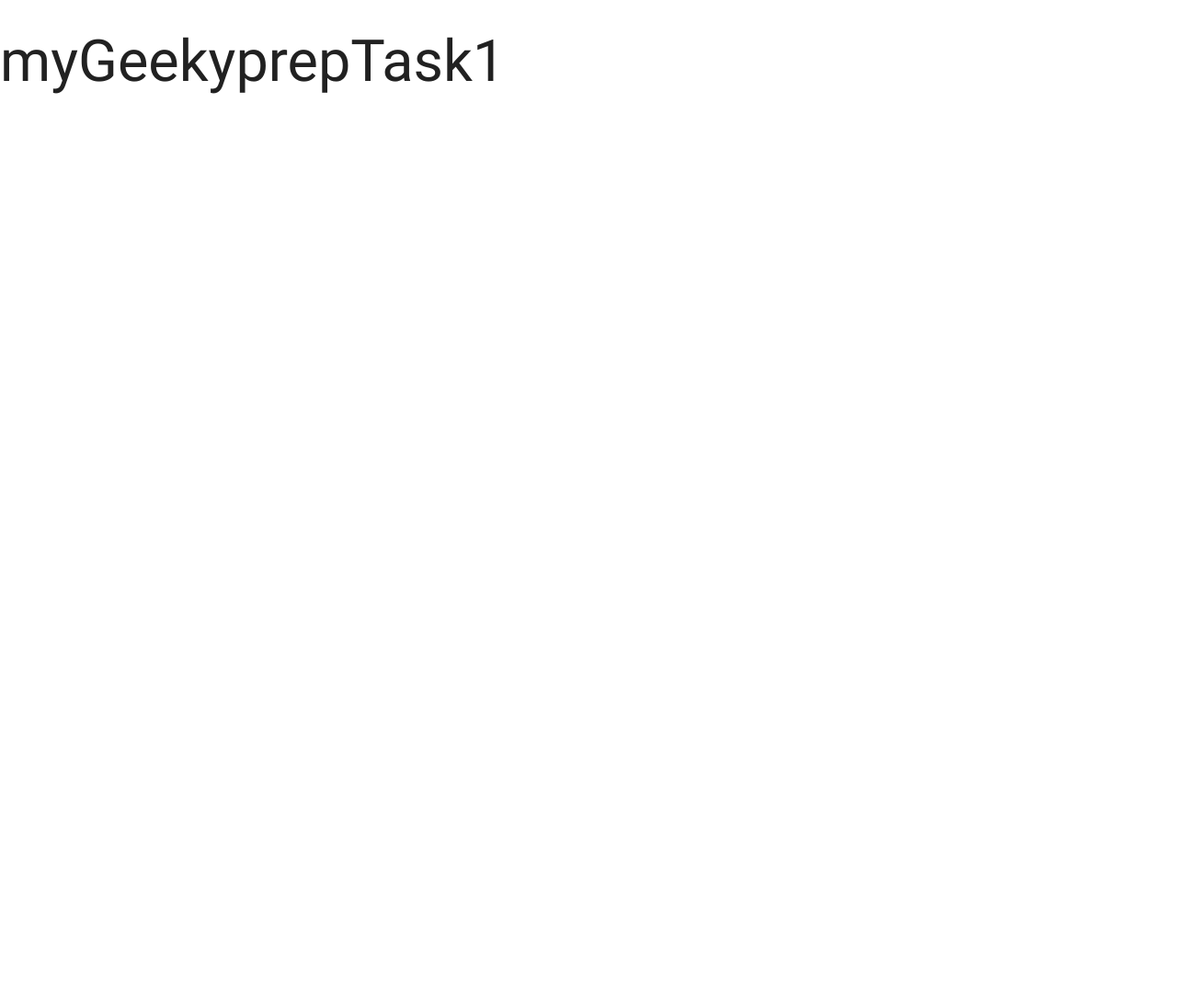
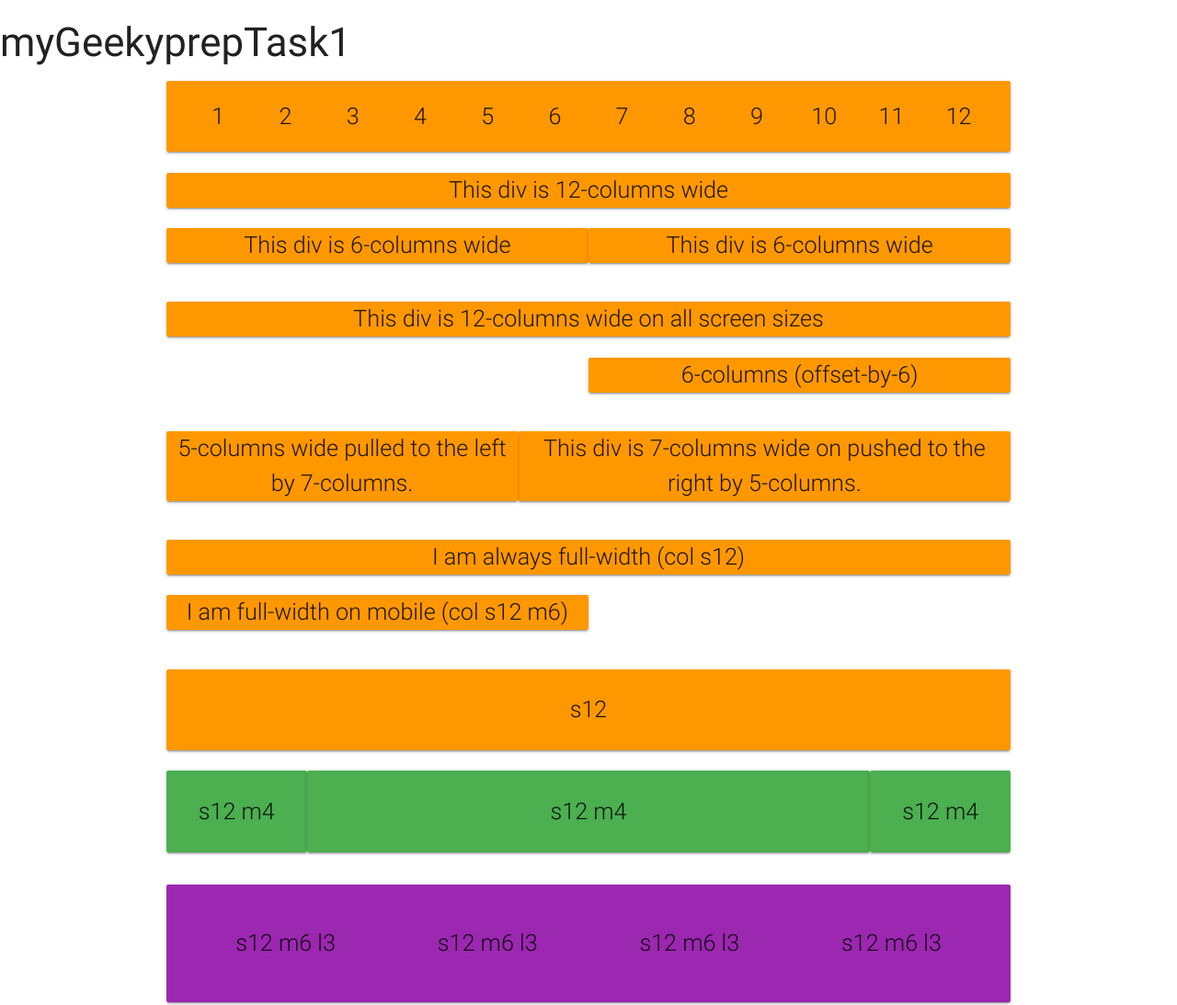
Before and after one commit to cskru/myGeekyprepWorks, a plain HTML site: page site/index.html in a window 1280 px wide. Shown: the whole page at 92% size. Before the commit the page ends 800 px from the top, so only its background shows below. Drawn offline with nearby package versions, Linux system fonts and the light colour scheme.

Commit message:
Using materialize

```diff
--- a/site/index.html
+++ b/site/index.html
@@ -8,12 +8,69 @@
 
       <!--Let browser know website is optimized for mobile-->
       <meta name="viewport" content="width=device-width, initial-scale=1.0"/>
+
 	<title>myGeekyprepTask1</title>
 </head>
 <body>
 <!--Import jQuery before materialize.js-->
       <script type="text/javascript" src="https://code.jquery.com/jquery-2.1.1.min.js"></script>
       <script type="text/javascript" src="materialize/js/materialize.min.js"></script>
-<h1>myGeekyprepTask1</h1>
+<h3>myGeekyprepTask1</h3>
+
+<div class = "flow-text center-align">
+	<div class="container ">
+    <div class="row card-panel orange section">
+      <div class="col s1">1</div>
+      <div class="col s1">2</div>
+      <div class="col s1">3</div>
+      <div class="col s1">4</div>
+      <div class="col s1">5</div>
+      <div class="col s1">6</div>
+      <div class="col s1">7</div>
+      <div class="col s1">8</div>
+      <div class="col s1">9</div>
+      <div class="col s1">10</div>
+      <div class="col s1">11</div>
+      <div class="col s1">12</div>
+    </div>
+
+    <div class="row">
+      <div class="col s12  card-panel orange section">This div is 12-columns wide</div>
+      <div class="col s6 card-panel orange section">This div is 6-columns wide</div>
+      <div class="col s6  card-panel orange section">This div is 6-columns wide</div>
+    </div>
+
+    <div class="row">
+      <div class="col s12 card-panel orange section"><span class="flow-text">This div is 12-columns wide on all screen sizes</span></div>
+      <div class="col s6 offset-s6 card-panel orange section"><span class="flow-text">6-columns (offset-by-6)</span></div>
+    </div>
+
+
+    <div class="row "> <!-- Try without push and pull to know the effects-->
+      <div class="col s7 push-s5 card-panel orange"><span class="flow-text">This div is 7-columns wide on pushed to the right by 5-columns.</span></div>
+      <div class="col s5 pull-s7 card-panel orange"><span class="flow-text">5-columns wide pulled to the left by 7-columns.</span></div>
+    </div>
+
+
+    <div class="row">
+      <div class="grid-example col s12 card-panel orange section"><span class="flow-text">I am always full-width (col s12)</span></div>
+      <div class="grid-example col s12 m6 card-panel orange section"><span class="flow-text">I am full-width on mobile (col s12 m6)</span></div>
+    </div>
+
+   <div class="row">
+    <div class="col s12 card-panel orange section"><p>s12</p></div>
+    <div class="col s12 m4 l2 card-panel green section"><p>s12 m4</p></div>
+    <div class="col s12 m4 l8 card-panel green section"><p>s12 m4</p></div>
+    <div class="col s12 m4 l2 card-panel green section"><p>s12 m4</p></div>
+  </div>
+  <div class="row card-panel purple section">
+    <div class="col s12 m6 l3"><p>s12 m6 l3</p></div>
+    <div class="col s12 m6 l3"><p>s12 m6 l3</p></div>
+    <div class="col s12 m6 l3"><p>s12 m6 l3</p></div>
+    <div class="col s12 m6 l3"><p>s12 m6 l3</p></div>
+  </div>
+
+
+</div>
 </body>
 </html>
```
